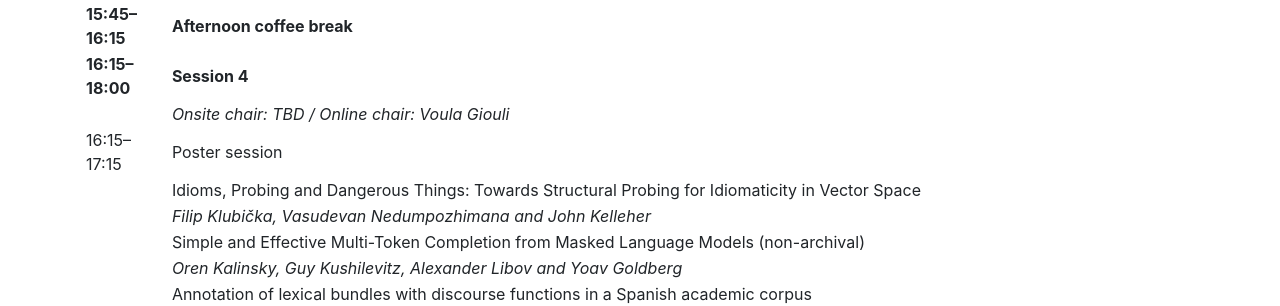
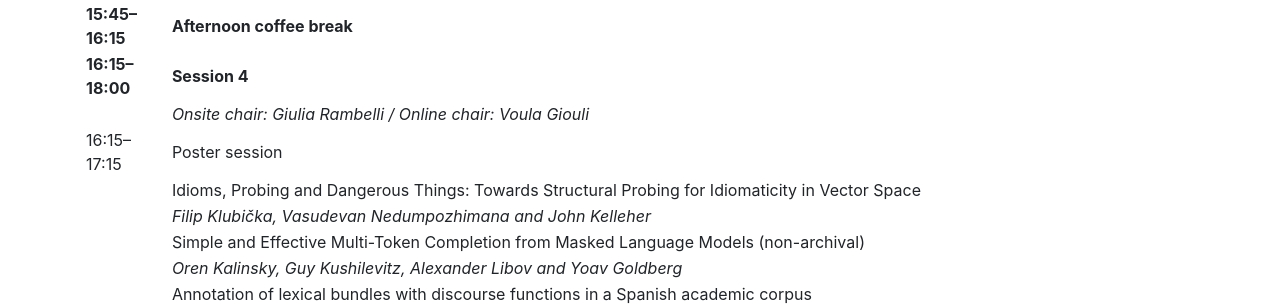
Before and after one commit to multiword/multiword.github.io, a Jekyll site: the page built from mwe2023/index.md, in a window 1280 px wide and 900 px high, scrolled down 2462 px. Shown: the part 156-462 px from the top of the window. Built offline with Jekyll 4.4.1, drawn with Linux system fonts in a browser that asks for light colours; comment, search, counter and statistics services are not loaded.

Commit message:
Add Session 4 onsite chair

```diff
--- a/mwe2023/index.md
+++ b/mwe2023/index.md
@@ -116,7 +116,7 @@ Subject to change!
 |                 | *Asma Ben Abacha, Goran Nenadic, Stefan Schulz and Kirk Roberts*                                          |
 | **15:45–16:15** | **Afternoon coffee break**     |
 | **16:15–18:00** | **Session 4**                  |
-|                 | *Onsite chair: TBD / Online chair: Voula Giouli*                   |
+|                 | *Onsite chair: Giulia Rambelli / Online chair: Voula Giouli*                   |
 |   16:15–17:15   | Poster session                 |
 |    | Idioms, Probing and Dangerous Things: Towards Structural Probing for Idiomaticity in Vector Space |
 |    | *Filip Klubička, Vasudevan Nedumpozhimana and John Kelleher*                                      |
```
